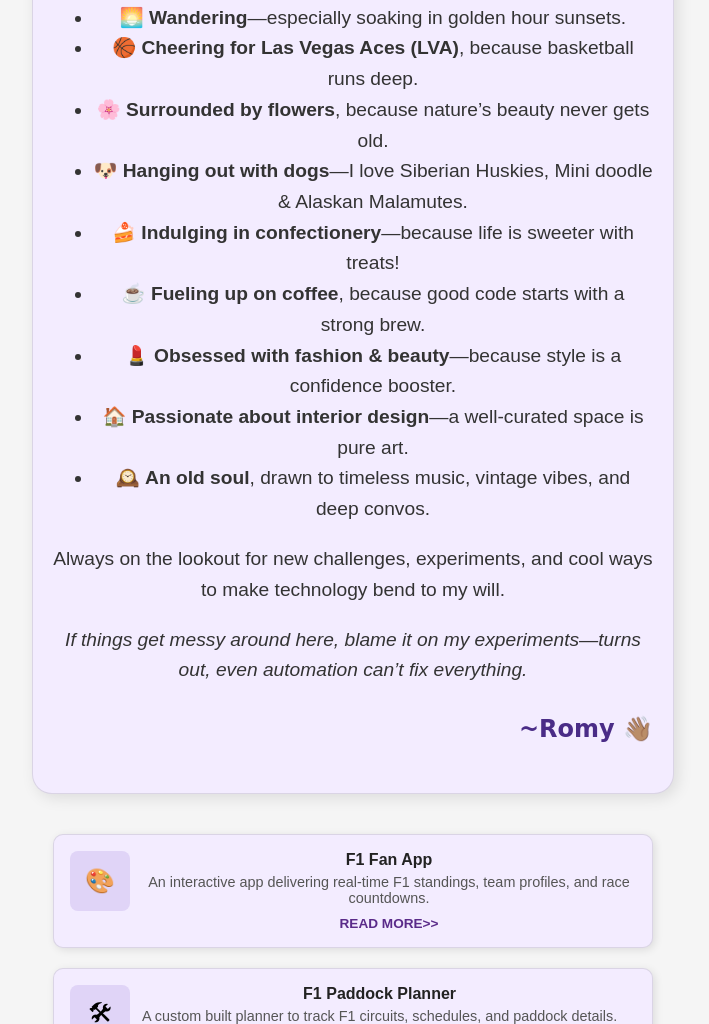
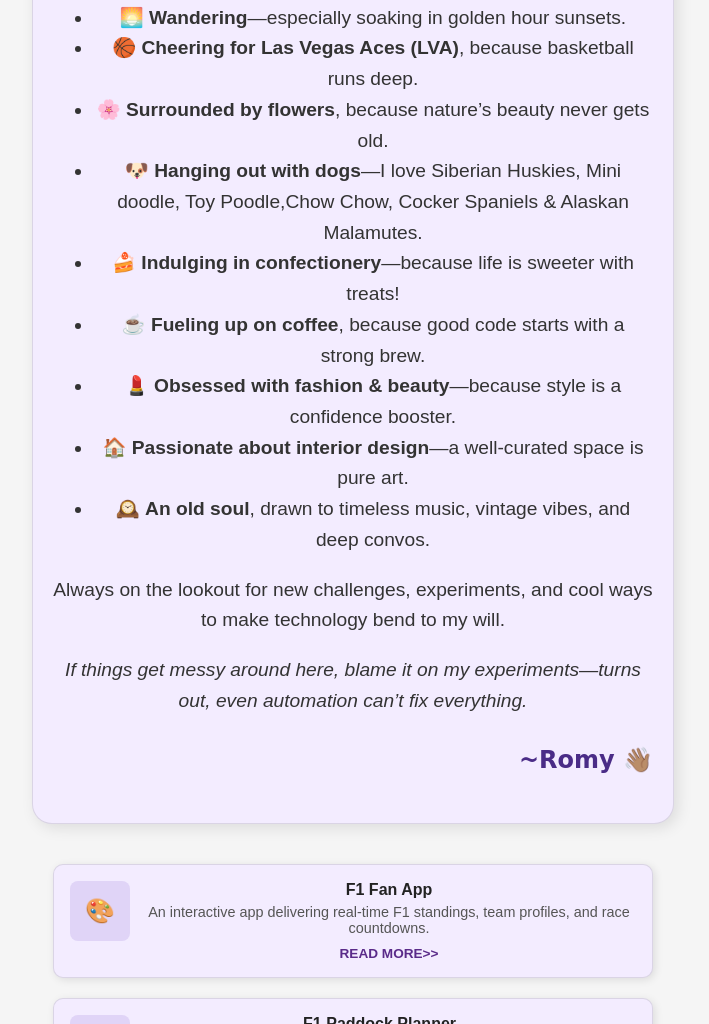
Before and after one commit to roseemaryy/Romy-s-website, a plain HTML site: page index.html in a window 1280 px wide. Shown: the part 1177-2201 px from the top of the page, without its empty margins (287-996 px from the left). Drawn offline with Linux system fonts and the light colour scheme.

Commit message:
index.html

```diff
--- a/index.html
+++ b/index.html
@@ -40,7 +40,7 @@
     <li>🌅 <strong>Wandering</strong>—especially soaking in golden hour sunsets.</li>
     <li>🏀 <strong>Cheering for Las Vegas Aces (LVA)</strong>, because basketball runs deep.</li>
     <li>🌸 <strong>Surrounded by flowers</strong>, because nature’s beauty never gets old.</li>
-    <li>🐶 <strong>Hanging out with dogs</strong>—I love Siberian Huskies, Mini doodle & Alaskan Malamutes.</li>
+    <li>🐶 <strong>Hanging out with dogs</strong>—I love Siberian Huskies, Mini doodle, Toy Poodle,Chow Chow, Cocker Spaniels & Alaskan Malamutes.</li>
     <li>🍰 <strong>Indulging in confectionery</strong>—because life is sweeter with treats!</li>
     <li>☕ <strong>Fueling up on coffee</strong>, because good code starts with a strong brew.</li>
     <li>💄 <strong>Obsessed with fashion & beauty</strong>—because style is a confidence booster.</li>
```
